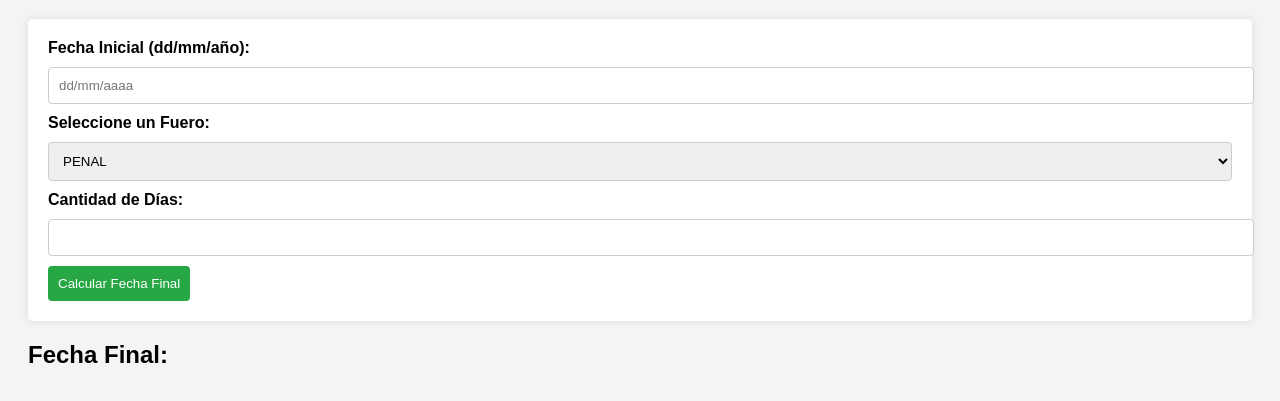
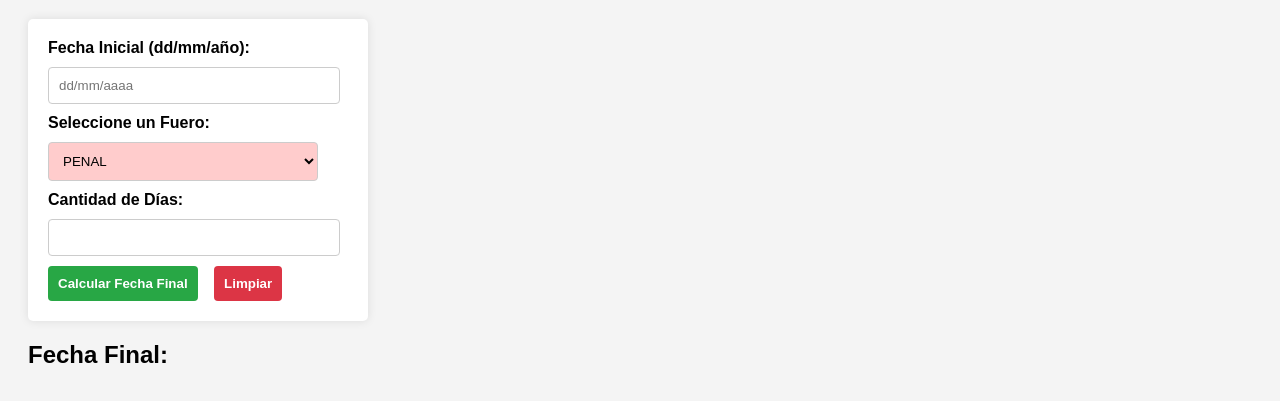
Before and after one commit to Gaby46Pe/fechaspericial, a plain HTML site: page index.html in a window 1280 px wide. Shown: the part 89-490 px from the top of the page. Drawn offline with Linux system fonts and the light colour scheme.

Commit message:
Add files via upload

```diff
--- a/index.html
+++ b/index.html
@@ -15,18 +15,19 @@
 
         <label for="fueros">Seleccione un Fuero:</label>
         <select id="fueros" required>
-            <option value="PENAL">PENAL</option>
-            <option value="CIVIL">CIVIL</option>
-            <option value="COMERCIAL">COMERCIAL</option>
-            <option value="LABORAL">LABORAL</option>
-            <option value="CONTENCIOSO ADMINISTRATIVO">CONTENCIOSO ADMINISTRATIVO</option>
-            <option value="OTRO">OTRO</option>
+            <option value="PENAL" style="background-color: #ffcccc;">PENAL</option>
+            <option value="CIVIL" style="background-color: #ccffcc;">CIVIL</option>
+            <option value="COMERCIAL" style="background-color: #ccccff;">COMERCIAL</option>
+            <option value="LABORAL" style="background-color: #ffffcc;">LABORAL</option>
+            <option value="CONTENCIOSO ADMINISTRATIVO" style="background-color: #ffccff;">CONTENCIOSO ADMINISTRATIVO</option>
+            <option value="OTRO" style="background-color: #c5c4c3;">OTRO</option>
         </select>
 
         <label for="dias">Cantidad de Días:</label>
         <input type="number" id="dias" required>
 
         <button type="submit">Calcular Fecha Final</button>
+        <button type="button" id="limpiarBoton">Limpiar</button>
     </form>
 
     <h2>Fecha Final: <span id="fechaResultado"></span></h2>
--- a/script.js
+++ b/script.js
@@ -39,3 +39,25 @@ document.getElementById('calculoForm').addEventListener('submit', function(event
     const fechaFinal = calcularFechaFinal(new Date(fechaInicial), dias);
     document.getElementById('fechaResultado').textContent = fechaFinal.toLocaleDateString('es-ES');
 });
+
+document.addEventListener('DOMContentLoaded', () => {
+    const fueroSelect = document.getElementById('fueros');
+
+    // Función para actualizar el color de fondo del select según la opción seleccionada
+    const updateSelectColor = () => {
+        const selectedOption = fueroSelect.options[fueroSelect.selectedIndex];
+        fueroSelect.style.backgroundColor = selectedOption.style.backgroundColor;
+    };
+
+    // Cambiar color al cargar la página
+    updateSelectColor();
+
+    // Cambiar color cuando se seleccione una nueva opción
+    fueroSelect.addEventListener('change', updateSelectColor);
+});
+
+
+document.getElementById('limpiarBoton').addEventListener('click', function() {
+    document.getElementById('calculoForm').reset(); // Limpia el formulario
+    document.getElementById('fechaResultado').textContent = ''; // Limpia el resultado
+});
--- a/styles.css
+++ b/styles.css
@@ -10,10 +10,12 @@ form {
     padding: 20px;
     border-radius: 5px;
     box-shadow: 0 0 10px rgba(0, 0, 0, 0.1);
+    width: 300px; /* Establece el ancho deseado */
+    margin: left;
 }
 
 input, select {
-    width: 100%;
+    width: 90%;
     padding: 10px;
     margin: 10px 0;
     border: 1px solid #ccc;
@@ -27,8 +29,21 @@ button {
     border: none;
     border-radius: 4px;
     cursor: pointer;
+    font-weight: bold;
 }
 
 button:hover {
     background-color: #218838;
 }
+#limpiarBoton {
+    margin-left: 4%; /* Espacio entre los botones */
+    background-color: #dc3545; /* Cambia este color por el que desees */
+    color: white; /* Asegúrate de que el texto sea legible */
+    border: none; /* Sin borde */
+    border-radius: 4px; /* Bordes redondeados */
+    cursor: pointer; /* Cambia el cursor al pasar el mouse */
+}
+
+#limpiarBoton:hover {
+    background-color: #c82333; /* Color al pasar el mouse */
+}
```
